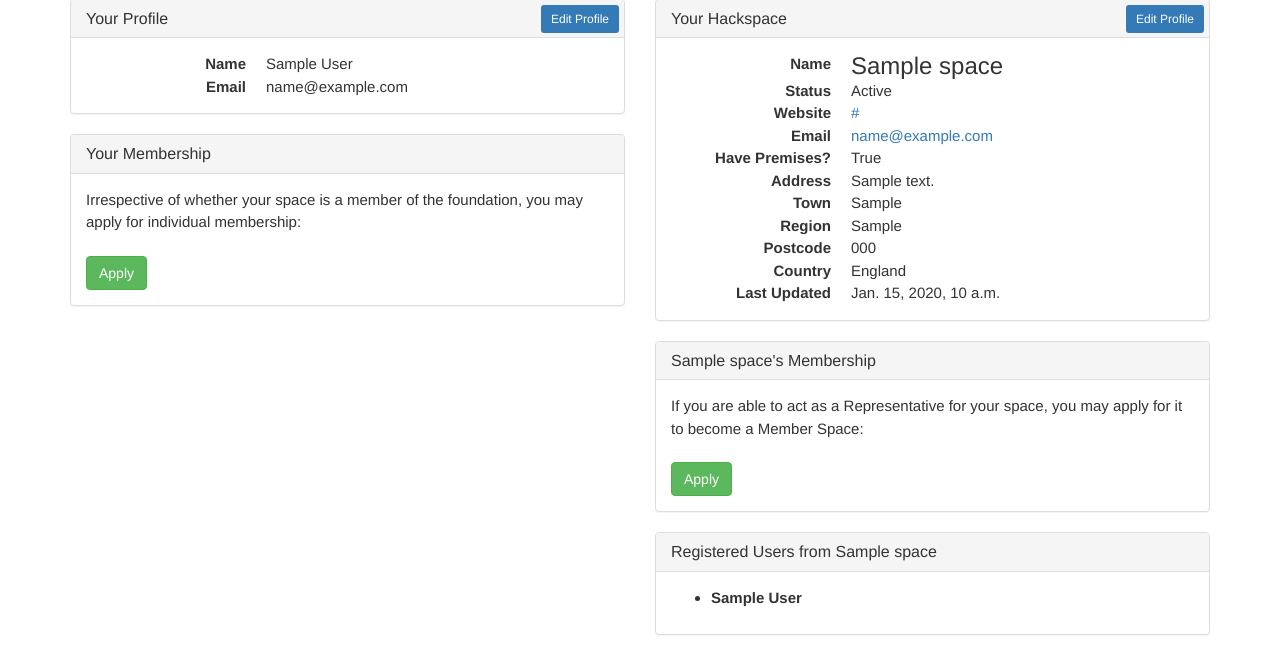
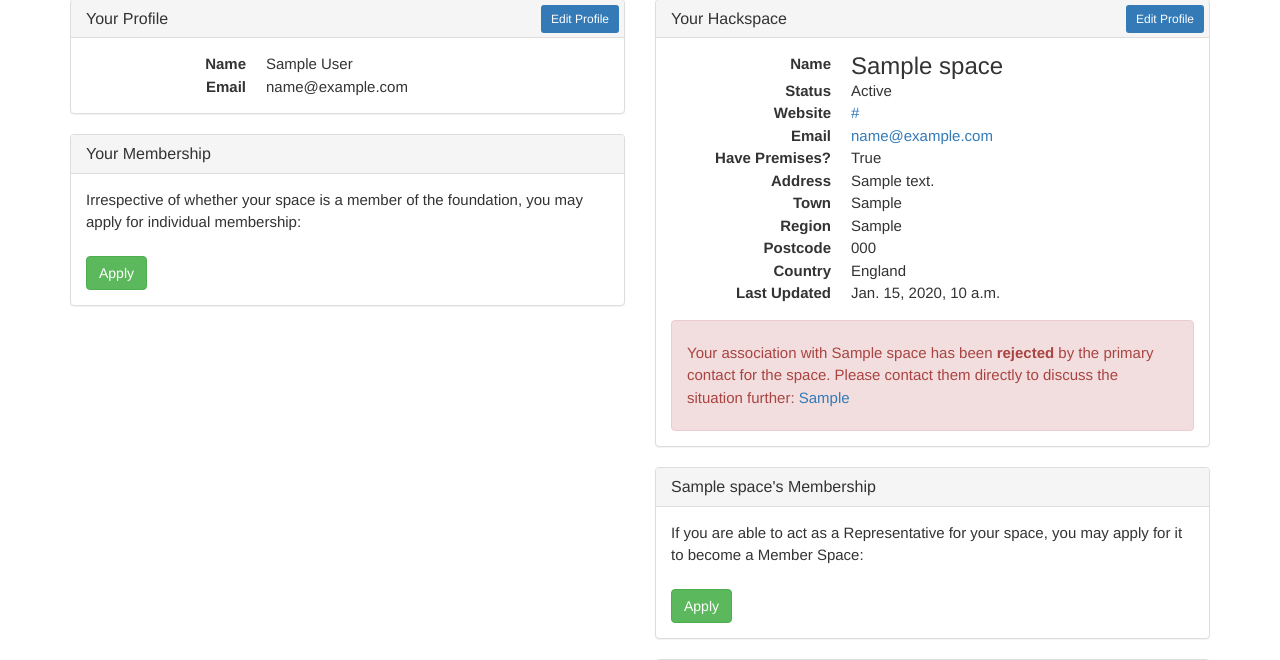
Before and after one commit to UKHackspaceFoundation/website, a Django app: page /profile in a window 1280 px wide. Shown: the part 133-793 px from the top of the page. Run offline with Django 3.2, Linux system fonts and the light colour scheme; a user stored in the database is signed in; tables that the repository leaves empty hold one stand-in row (values such as "Sample post"); grey boxes marked "Sample" are stand-in pictures; parts of the project's set-up code (start-up, migrations or seed data) failed here and were passed over; some libraries are stand-ins or nearby versions.

Commit message:
Complete space verification process

```diff
--- a/hsf/settings.py
+++ b/hsf/settings.py
@@ -141,3 +141,6 @@ STATICFILES_DIRS = [
 EMAIL_HOST = "localhost"
 EMAIL_PORT = 1025
 DEFAULT_FROM_EMAIL = "contact@hackspace.org.uk"
+
+# Domain - used for generating hyperlinks in templates
+DOMAIN = "www.hackspace.org.uk"
--- a/main/forms.py
+++ b/main/forms.py
@@ -50,7 +50,8 @@ class CustomUserCreationForm(ModelForm):
                 'first_name': user.first_name,
                 'last_name': user.last_name,
                 'hackspace': user.space.name,
-                'key': user.space_request_key
+                'key': user.space_request_key,
+                'domain': getattr(settings, "DOMAIN", None),
             })
 
             subject = "Is " + user.first_name +" " + user.last_name + " a member of " + user.space.name + "?"
--- a/main/templates/main/profile.html
+++ b/main/templates/main/profile.html
@@ -62,7 +62,7 @@
     <div class="col-md-6">
         <div class="panel panel-default">
             <div class="panel-heading">
-                {% if user.space %}
+                {% if user.space_status == 'Approved' %}
                     <a href="/edit-space-profile" class="btn-sm btn-primary pull-right">Edit Profile</a>
                 {% endif %}
                 <h3 class="panel-title">Your Hackspace</h3>
@@ -82,6 +82,16 @@
                         <dt>Country</dt> <dd>{{ user.space.country }}</dd>
                         <dt>Last Updated</dt> <dd>{{ user.space.changed_date }}</dd>
                     </dl>
+
+                    {% if user.space_status == 'Pending' %}
+                    <div class="alert alert-warning no-margin" style="margin-top:15px">
+                        Note: We have emailed the primary contact for {{ user.space.name }} to verify your association with them.  Once this is approved, you will be able to maintain the {{ user.space.name }} profile information and apply for foundation membership.
+                    </div>
+                    {% else %}
+                    <div class="alert alert-danger no-margin" style="margin-top:15px">
+                        Your association with {{ user.space.name }} has been <b>rejected</b> by the primary contact for the space.  Please contact them directly to discuss the situation further: <a href="{{ user.space_approver }}">{{ user.space_approver }}</a>
+                    </div>
+                    {% endif %}
                 {% else %}
                     <p class="no-margin">You are not currently associated with a hackspace - you can change this by <a href="{% url 'edit-profile' %}">updating your profile</a></p>
                 {% endif %}
@@ -89,7 +99,7 @@
             </div>
         </div>
 
-        {% if user.space %}
+        {% if user.space_status == 'Approved' %}
             <div class="panel panel-default">
                 <div class="panel-heading">
                     <h3 class="panel-title">{{ user.space.name }}'s Membership</h3>
@@ -121,7 +131,6 @@
                 </div>
             </div>
 
-
         {% endif %}
     </div>
 </div>
--- a/main/templates/main/space_approval_email.html
+++ b/main/templates/main/space_approval_email.html
@@ -1,7 +1,7 @@
 <p>You are receiving this email as {{ first_name }} {{ last_name }} ({{ email }}) has indicated they are a member of {{ hackspace }}.
 </p>
 
-<p>As the primary contact for {{ hackspace }}, please could you use the following links to <a href="{{ key }}">Approve</a> or <a href="{{ key }}">Reject</a> this request.
+<p>As the primary contact for {{ hackspace }}, please could you use the following links to <a href="https://{{ domain }}{% url 'space-approval' key=key action='approve'%}">Approve</a> or <a href="https://{{ domain }}{% url 'space-approval' key=key action='reject'%}">Reject</a> this request.
 </p>
 
 <p>Note: Approving this request will give {{ first_name}} the ability to:</p>
--- a/main/urls.py
+++ b/main/urls.py
@@ -38,4 +38,6 @@ urlpatterns = [
         'email_template_name': 'main/password_reset_email.html',
         'subject_template_name': 'main/password_reset_subject.txt'
     }, name='password-reset'),
+
+    url(r'^space-approval/(?P<key>.*)/(?P<action>.*)$', views.space_approval, name='space-approval'),
 ]
--- a/main/views.py
+++ b/main/views.py
@@ -10,6 +10,7 @@ from django.views.generic.edit import CreateView
 from .models import Space
 from .forms import CustomUserCreationForm
 from django.contrib.auth.forms import PasswordResetForm
+from django.contrib.auth.mixins import LoginRequiredMixin
 import requests
 import markdown
 from urllib.parse import urljoin
@@ -40,7 +41,7 @@ def profile(request):
     })
 
 
-class UserUpdate(UpdateView):
+class UserUpdate(LoginRequiredMixin, UpdateView):
     model = User
     success_url = '/profile'
     form_class = CustomUserCreationForm
@@ -49,7 +50,7 @@ class UserUpdate(UpdateView):
         return self.request.user
 
 
-class SpaceUpdate(UpdateView):
+class SpaceUpdate(LoginRequiredMixin, UpdateView):
     model = Space
     fields = ['name', 'status', 'main_website_url', 'email','have_premises', 'address_first_line', 'town', 'region', 'postcode', 'country', 'lat', 'lng', 'logo_image_url']
     success_url = '/profile'
@@ -61,6 +62,13 @@ class SpaceUpdate(UpdateView):
         context = super(SpaceUpdate, self).get_context_data(**kwargs)
         context['MAPBOX_ACCESS_TOKEN'] = getattr(settings, "MAPBOX_ACCESS_TOKEN", None)
         return context
+
+    def dispatch(self, request, *args, **kwargs):
+        # make sure users have space_status='Approved'
+        if self.request.user.space_status != 'Approved':
+            # otherwise redirect to home
+            return redirect('/home')
+        return super(UpdateStory, self).dispatch(request, *args, **kwargs)
 
 
 # return space info as json - used for rendering map on homepage
@@ -214,6 +222,38 @@ class SignupView(CreateView):
             return redirect('signup')
 
 
+def space_approval(request, key, action):
+
+    if action != 'approve' and action != 'reject':
+        # this shouldn't happen - just redirect to home
+        return redirect('/')
+
+    # lookup user info based on key
+    users = User.objects.filter(space_request_key=key)
+
+    # should only get one object back
+    if users.count() == 1:
+        user = users[0]
+
+        # update user object
+        user.space_status = 'Approved' if action=='approve' else 'Rejected'
+
+        user.save()
+
+        # make a context object for the template to render
+        context = {
+            'first_name': user.first_name,
+            'last_name': user.last_name,
+            'hackspace': user.space.name,
+            'action': ('approving' if action=='approve' else 'rejecting')
+        }
+        return render(request, 'main/space_approval.html', context)
+
+    else:
+        # aargh - that's not right - redirect to home
+        return redirect('/')
+
+
 def resources(request, path):
     settings = {
         'repo': 'resources',
```
Also changed, not shown: main/templates/main/space_approval.html (added, +10 -0 lines).
